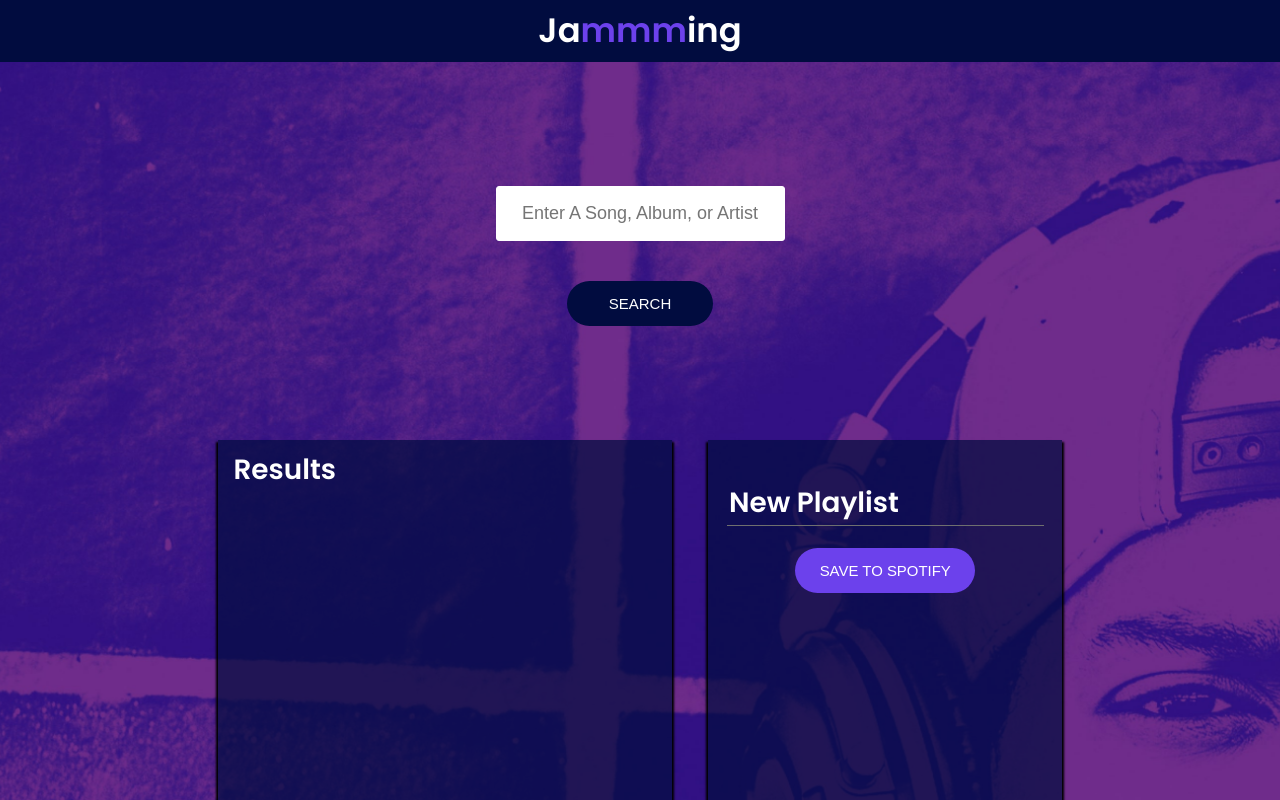
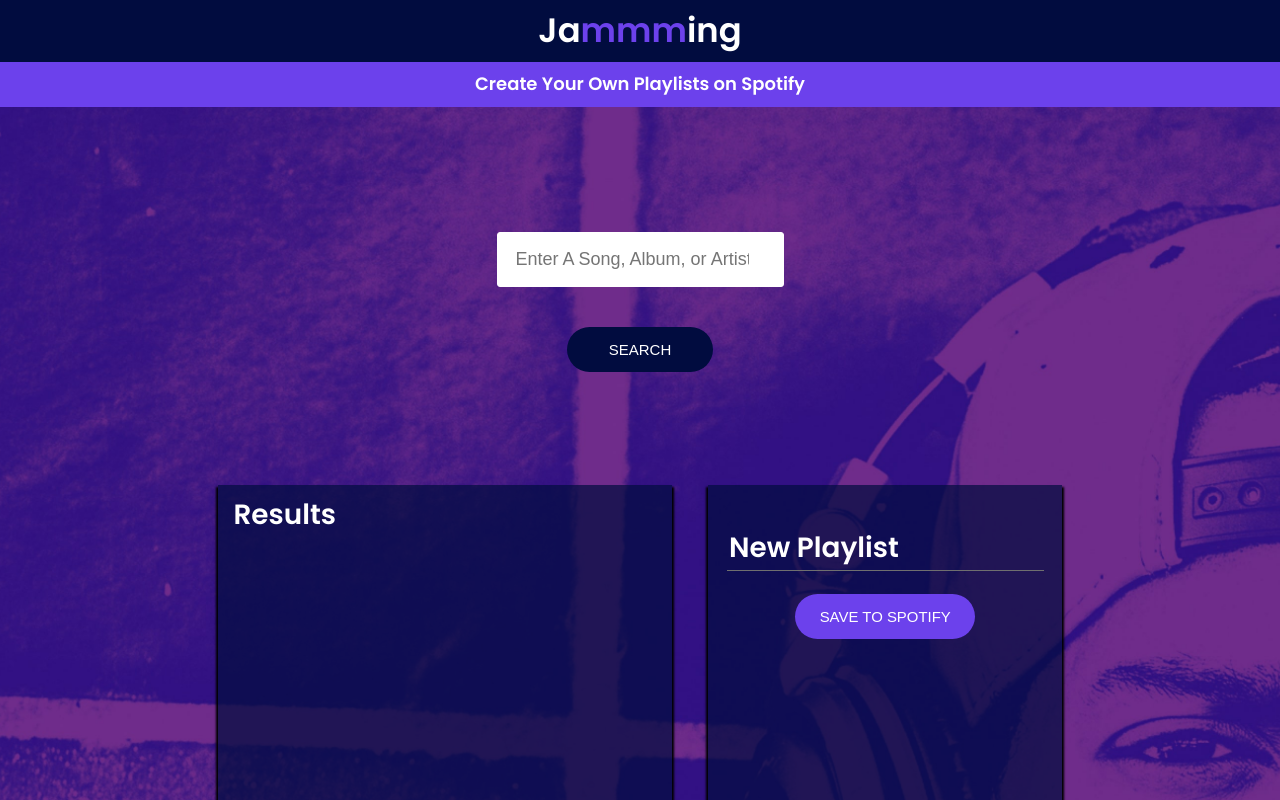
Before and after one commit to mousaayoubi/jammming, a React (Create React App) app: page / in a window 1280 px wide. Shown: the top 800 px of the page. Built offline with nearby package versions, Linux system fonts and the light colour scheme.

Commit message:
Update files

```diff
--- a/public/index.html
+++ b/public/index.html
@@ -27,7 +27,7 @@
       work correctly both with client-side routing and a non-root public URL.
       Learn how to configure a non-root public URL by running `npm run build`.
     -->
-    <title>Jammming</title>
+    <title>Jammming | Create Your Own Playlists on Spotify</title>
   </head>
   <body>
     <noscript>You need to enable JavaScript to run this app.</noscript>
--- a/src/Components/App/App.css
+++ b/src/Components/App/App.css
@@ -26,6 +26,15 @@ h2 {
   font-size: 1.55rem;
 }
 
+h3 {
+  padding: .77rem 0;
+  background-color: #6c41ec;
+  text-align: center;
+  font-family: 'Poppins', sans-serif;
+  font-size: 1rem;
+  color: #fff;
+}
+
 .App {
   height: 100%;
   padding: 0 17% 10% 17%;
--- a/src/Components/App/App.js
+++ b/src/Components/App/App.js
@@ -52,6 +52,7 @@ class App extends React.Component {
     return (
       <div>
         <h1>Ja<span className="highlight">mmm</span>ing</h1>
+        <h3>Create Your Own Playlists on Spotify</h3>
           <div className="App">
             <SearchBar onSearch={this.search}/>
           <div className="App-playlist">
--- a/src/Components/SearchBar/SearchBar.css
+++ b/src/Components/SearchBar/SearchBar.css
@@ -9,6 +9,8 @@
 .SearchBar input {
   width: 287px;
   padding: .88rem 0;
+  padding-right: 1rem;
+  padding-left: 1rem;
   border: 1px solid #fff;
   border-radius: 3px;
   margin-bottom: 2.22rem;
--- a/src/Components/SearchBar/SearchBar.js
+++ b/src/Components/SearchBar/SearchBar.js
@@ -7,6 +7,7 @@ class SearchBar extends React.Component {
         this.state = {term: ''};
         this.search = this.search.bind(this);
         this.handleTermChange = this.handleTermChange.bind(this);
+        this.handleKeyDown = this.handleKeyDown.bind(this);
     };
 
     search() {
@@ -17,10 +18,16 @@ class SearchBar extends React.Component {
         this.setState({term: event.target.value});
     };
 
+    handleKeyDown(event) {
+        if (event.key === 'Enter') {
+            this.search();
+        }
+    };
+
     render() {
         return (
             <div className="SearchBar">
-                <input placeholder="Enter A Song, Album, or Artist" onChange={this.handleTermChange} />
+                <input placeholder="Enter A Song, Album, or Artist" onChange={this.handleTermChange} type="search" onKeyDown={this.handleKeyDown}/>
                 <button className="SearchButton" onClick={this.search}>SEARCH</button>
             </div>
         )}
```
